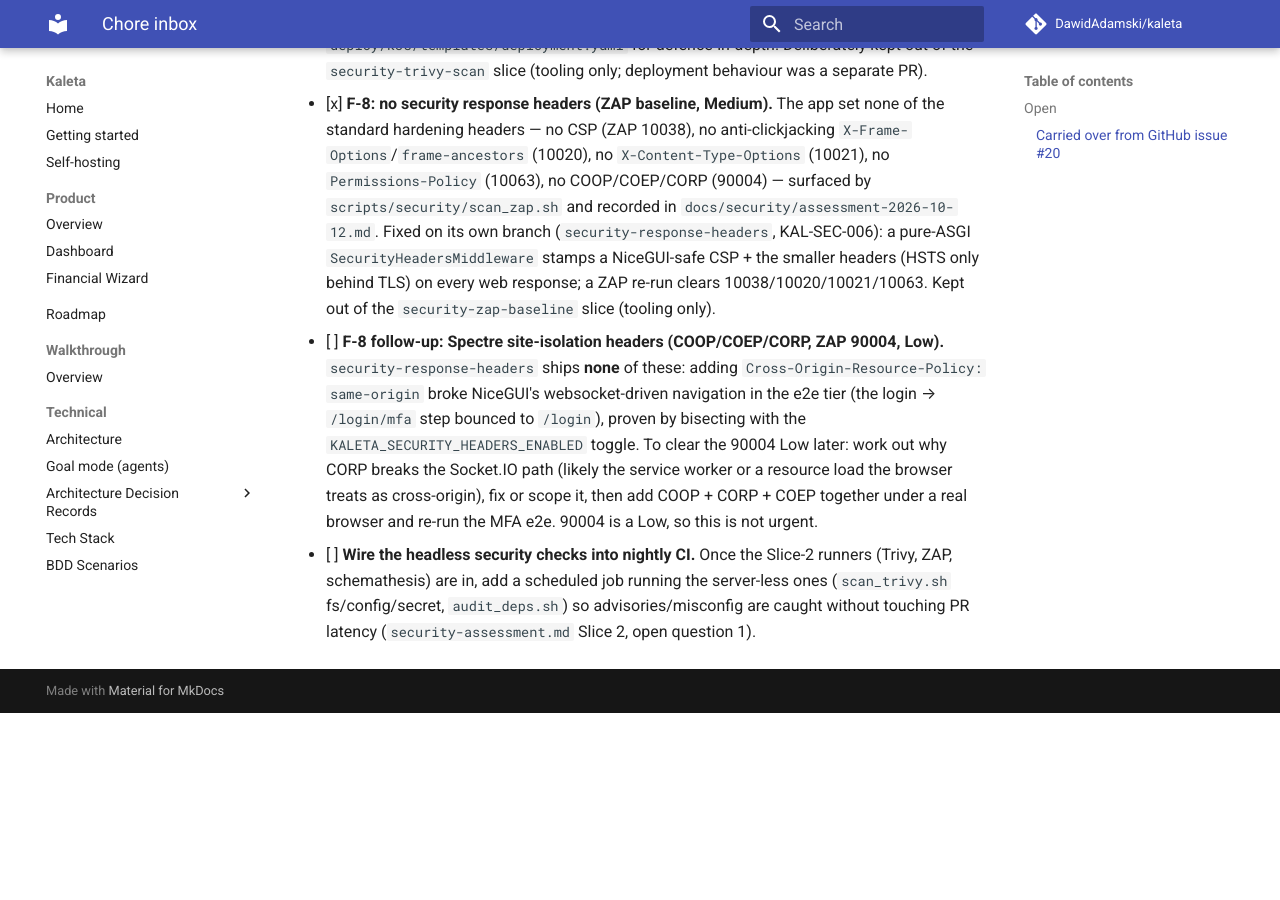
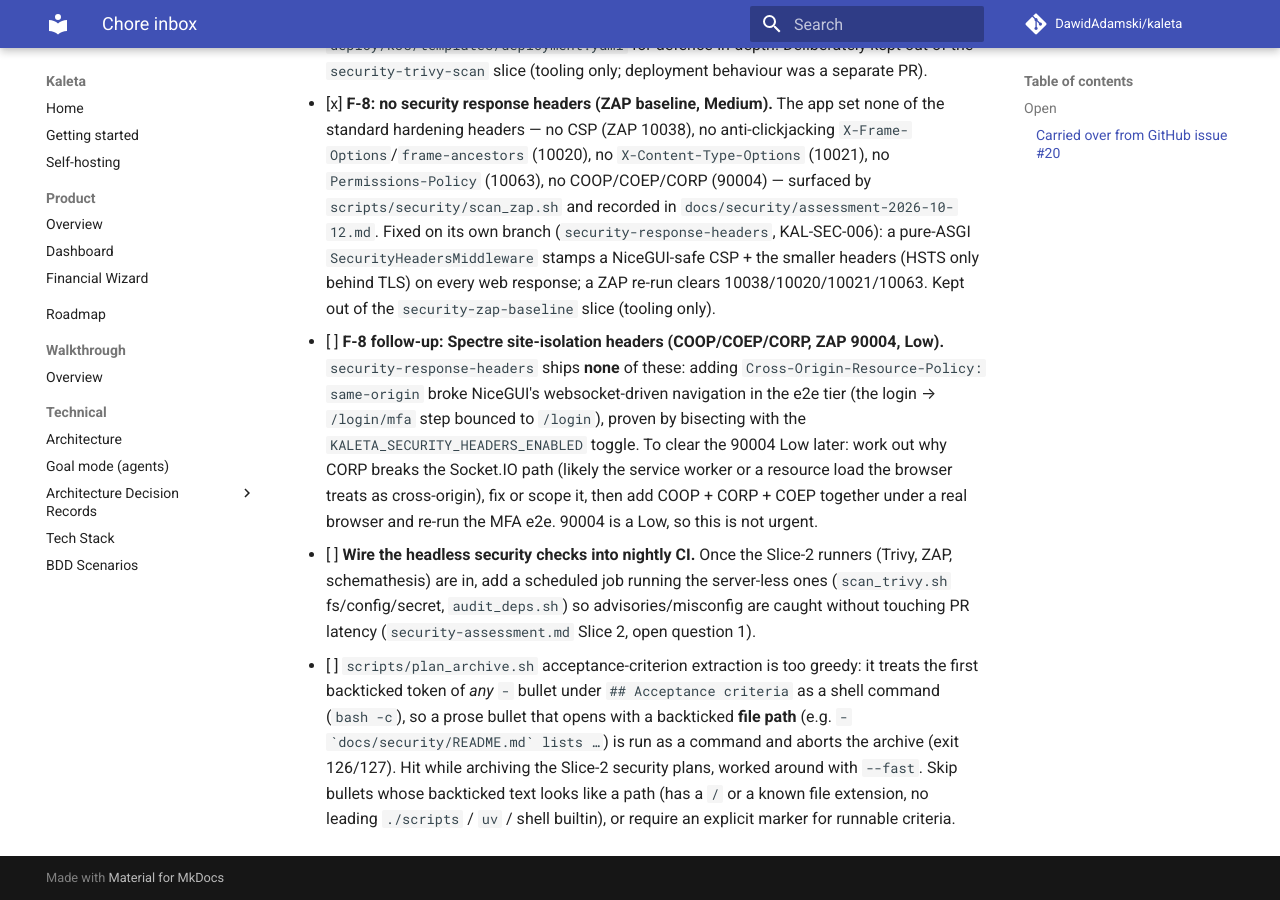
Before and after one commit to DawidAdamski/kaleta, an MkDocs documentation site: the page built from docs/plans/chores.md, in a window 1280 px wide and 900 px high, scrolled down 14429 px. Built offline with MkDocs 1.6.1 and Material for MkDocs 9.7.7, drawn with Linux system fonts in a browser that asks for light colours; comment, search, counter and statistics services are not loaded; before the commit the page ends 15142 px from its top, so only the background shows below that.

Commit message:
chore(plans): note plan_archive.sh criterion-extraction false positive
Co-Authored-By: Claude Opus 4.8 <noreply@anthropic.com>

```diff
--- a/docs/plans/chores.md
+++ b/docs/plans/chores.md
@@ -700,3 +700,13 @@ check it still reproduces before acting on it.
       the server-less ones (`scan_trivy.sh` fs/config/secret, `audit_deps.sh`)
       so advisories/misconfig are caught without touching PR latency
       (`security-assessment.md` Slice 2, open question 1).
+- [ ] `scripts/plan_archive.sh` acceptance-criterion extraction is too greedy:
+      it treats the first backticked token of *any* `- ` bullet under
+      `## Acceptance criteria` as a shell command (`bash -c`), so a prose
+      bullet that opens with a backticked **file path** (e.g.
+      `` - `docs/security/README.md` lists … ``) is run as a command and
+      aborts the archive (exit 126/127). Hit while archiving the Slice-2
+      security plans, worked around with `--fast`. Skip bullets whose
+      backticked text looks like a path (has a `/` or a known file
+      extension, no leading `./scripts` / `uv ` / shell builtin), or require
+      an explicit marker for runnable criteria.
```
